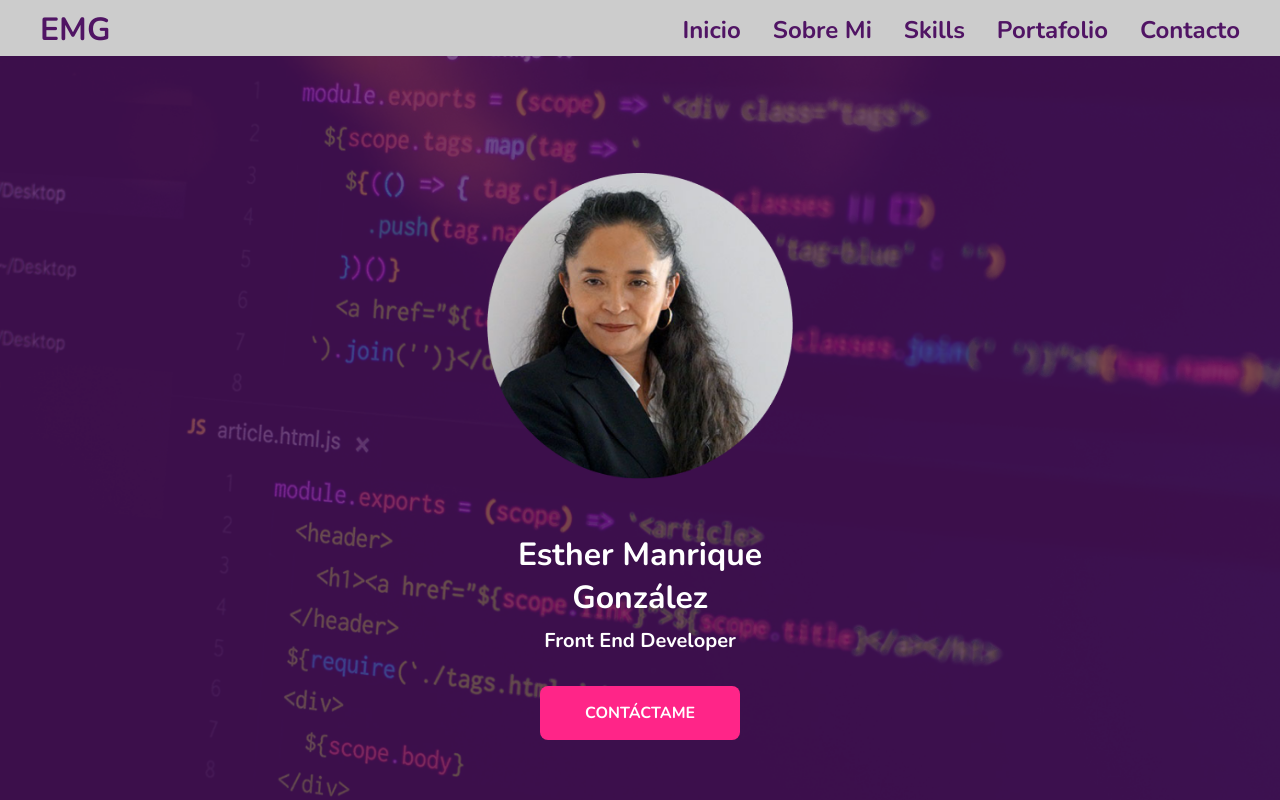
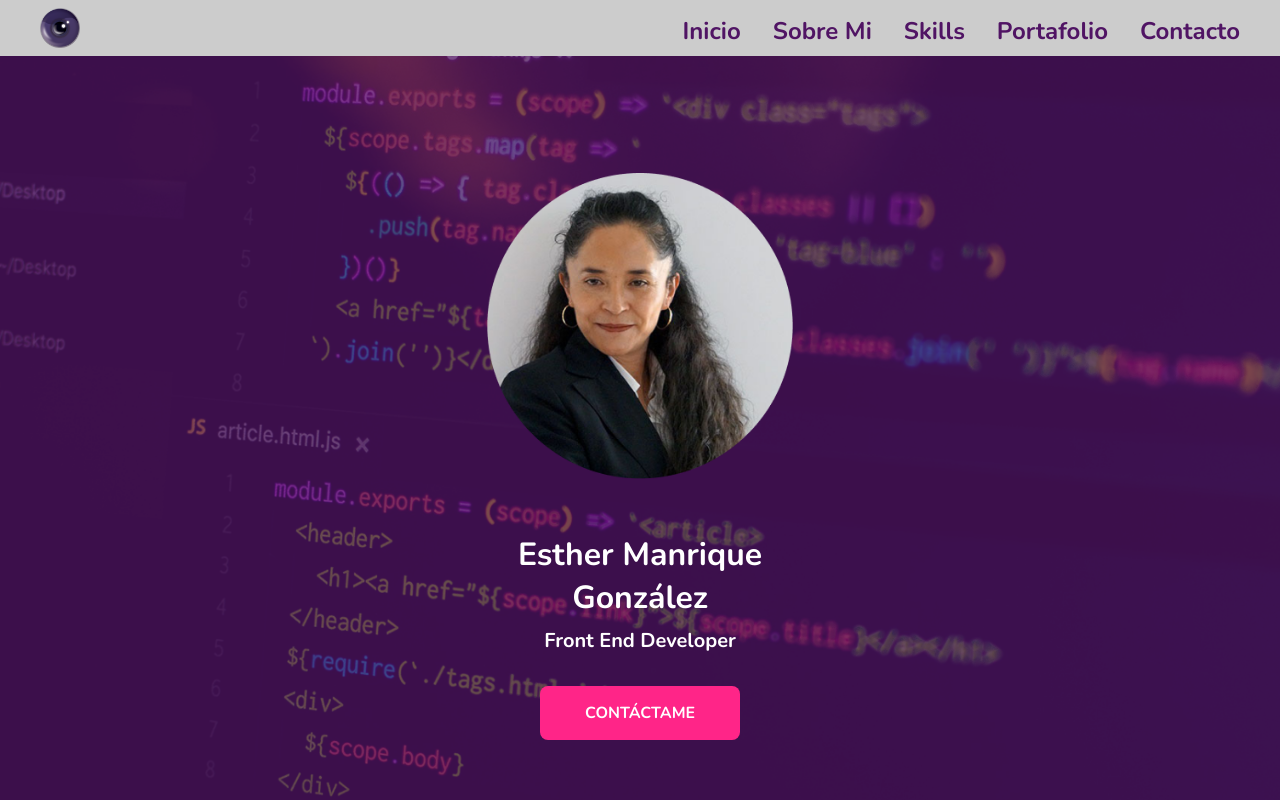
Before and after one commit to EstherManrique/Portafolio-CV-EMG-2021, a plain HTML site: page index.html in a window 1280 px wide. Shown: the top 800 px of the page. Drawn offline with nearby package versions, Linux system fonts and the light colour scheme.

Commit message:
Added logo

```diff
--- a/index.html
+++ b/index.html
@@ -29,7 +29,7 @@
   <header class="header">
     <section class="container">
       <div class="logo">
-        <a href="index.html">EMG</a>
+        <a href="index.html"><img src="assets/images/favicon.png" alt=""></a>
       </div>
       <button class="menu-btn">
         <svg xmlns="http://www.w3.org/2000/svg" width="24" height="24" viewBox="0 0 24 24">
--- a/style.css
+++ b/style.css
@@ -382,12 +382,16 @@ progress::-moz-progress-value {
   align-items: center;
 }
 
-.logo a {
+.logo > a > img {
+  width: 2.5rem;
+}
+
+/* .logo a {
   color: var(--primary-color);
   font-weight: bold;
   font-size: 2rem;
   text-decoration: none;
-}
+} */
 
 .portfolio {
   padding-top: 2rem;
```
